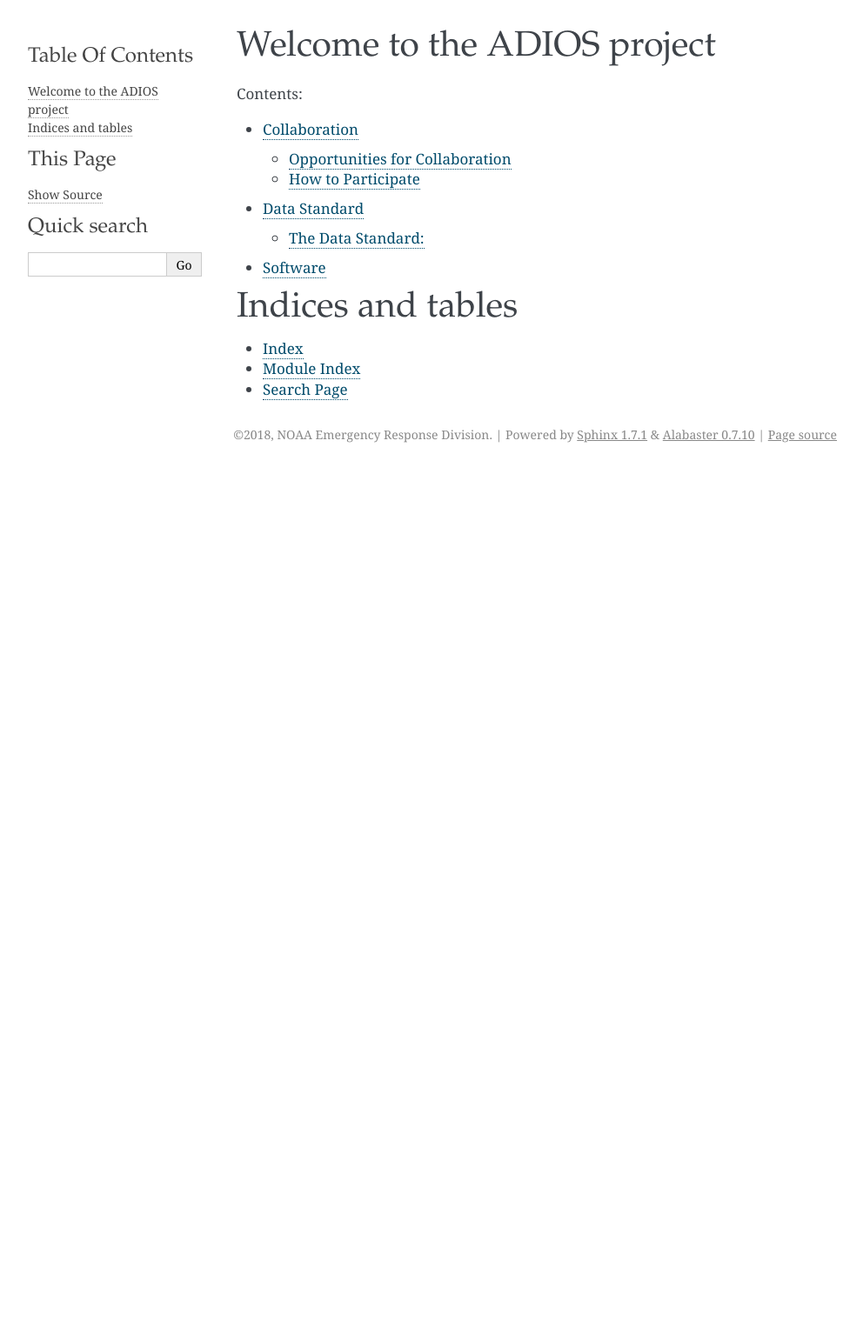
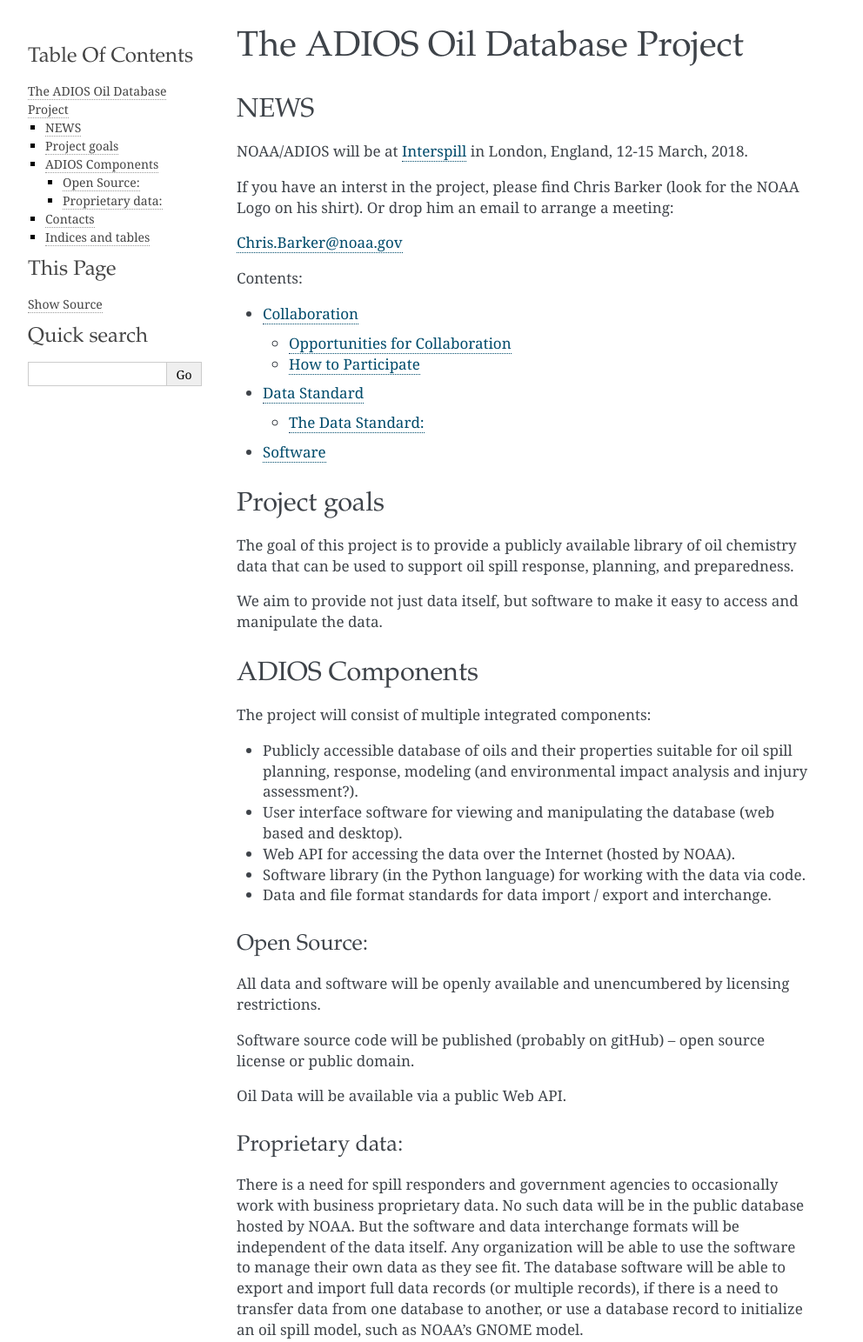
Before and after one commit to NOAA-ORR-ERD/ADIOS, a plain HTML site: page index.html in a window 1280 px wide. Shown: the top 1543 px of the page at 87% size, without its empty margins (148-1140 px from the left). Before the commit the page ends 800 px from the top, so only its background shows below. Drawn offline with nearby package versions, Linux system fonts and the light colour scheme; some packages are replaced by stand-ins of ours.

Commit message:
added some real content to the main page

```diff
--- a/index.html
+++ b/index.html
@@ -6,7 +6,7 @@
   <head>
     <meta http-equiv="X-UA-Compatible" content="IE=Edge" />
     <meta http-equiv="Content-Type" content="text/html; charset=utf-8" />
-    <title>Welcome to the ADIOS project &#8212; ADIOS 0.1 documentation</title>
+    <title>The ADIOS Oil Database Project &#8212; ADIOS 0.1 documentation</title>
     <link rel="stylesheet" href="_static/alabaster.css" type="text/css" />
     <link rel="stylesheet" href="_static/pygments.css" type="text/css" />
     <script type="text/javascript" src="_static/documentation_options.js"></script>
@@ -31,8 +31,13 @@
         <div class="bodywrapper">
           <div class="body" role="main">
 
-  <div class="section" id="welcome-to-the-adios-project">
-<h1>Welcome to the ADIOS project<a class="headerlink" href="#welcome-to-the-adios-project" title="Permalink to this headline">¶</a></h1>
+  <div class="section" id="the-adios-oil-database-project">
+<h1>The ADIOS Oil Database Project<a class="headerlink" href="#the-adios-oil-database-project" title="Permalink to this headline">¶</a></h1>
+<div class="section" id="news">
+<h2>NEWS<a class="headerlink" href="#news" title="Permalink to this headline">¶</a></h2>
+<p>NOAA/ADIOS will be at <a class="reference external" href="https://www.interspillevent.com/">Interspill</a> in London, England, 12-15 March, 2018.</p>
+<p>If you have an interst in the project, please find Chris Barker (look for the NOAA Logo on his shirt). Or drop him an email to arrange a meeting:</p>
+<p><a class="reference external" href="mailto:Chris&#46;Barker&#37;&#52;&#48;noaa&#46;gov">Chris<span>&#46;</span>Barker<span>&#64;</span>noaa<span>&#46;</span>gov</a></p>
 <div class="toctree-wrapper compound">
 <p class="caption"><span class="caption-text">Contents:</span></p>
 <ul>
@@ -49,13 +54,47 @@
 </ul>
 </div>
 </div>
+<div class="section" id="project-goals">
+<h2>Project goals<a class="headerlink" href="#project-goals" title="Permalink to this headline">¶</a></h2>
+<p>The goal of this project is to provide a publicly available library of oil chemistry data that can be used to support oil spill response, planning, and preparedness.</p>
+<p>We aim to provide not just data itself, but software to make it easy to access and manipulate the data.</p>
+</div>
+<div class="section" id="adios-components">
+<h2>ADIOS Components<a class="headerlink" href="#adios-components" title="Permalink to this headline">¶</a></h2>
+<p>The project will consist of multiple integrated components:</p>
+<ul class="simple">
+<li>Publicly accessible database of oils and their properties suitable for oil spill planning, response, modeling (and environmental impact analysis and injury assessment?).</li>
+<li>User interface software for viewing and manipulating the database (web based and desktop).</li>
+<li>Web API for accessing the data over the Internet (hosted by NOAA).</li>
+<li>Software library (in the Python language) for working with the data via code.</li>
+<li>Data and file format standards for data import / export and interchange.</li>
+</ul>
+<div class="section" id="open-source">
+<h3>Open Source:<a class="headerlink" href="#open-source" title="Permalink to this headline">¶</a></h3>
+<p>All data and software will be openly available and unencumbered by licensing restrictions.</p>
+<p>Software source code will be published (probably on gitHub) – open source license or public domain.</p>
+<p>Oil Data will be available via a public Web API.</p>
+</div>
+<div class="section" id="proprietary-data">
+<h3>Proprietary data:<a class="headerlink" href="#proprietary-data" title="Permalink to this headline">¶</a></h3>
+<p>There is a need for spill responders and government agencies to occasionally work with business proprietary data. No such data will be in the public database hosted by NOAA. But the software and data interchange formats will be independent of the data itself. Any organization will be able to use the software to manage their own data as they see fit. The database software will be able to export and import full data records (or multiple records), if there is a need to transfer data from one database to another, or use a database record to initialize an oil spill model, such as NOAA’s GNOME model.</p>
+</div>
+</div>
+<div class="section" id="contacts">
+<h2>Contacts<a class="headerlink" href="#contacts" title="Permalink to this headline">¶</a></h2>
+<p>For collaboration opportunities and project level information:</p>
+<p><a class="reference external" href="mailto:Chris&#46;Barker&#37;&#52;&#48;noaa&#46;gov">Chris<span>&#46;</span>Barker<span>&#64;</span>noaa<span>&#46;</span>gov</a></p>
+<p>For oil chemistry / assay questions:</p>
+<p><a class="reference external" href="mailto:Robert&#46;Jones&#37;&#52;&#48;noaa&#46;gov">Robert<span>&#46;</span>Jones<span>&#64;</span>noaa<span>&#46;</span>gov</a></p>
+</div>
 <div class="section" id="indices-and-tables">
-<h1>Indices and tables<a class="headerlink" href="#indices-and-tables" title="Permalink to this headline">¶</a></h1>
+<h2>Indices and tables<a class="headerlink" href="#indices-and-tables" title="Permalink to this headline">¶</a></h2>
 <ul class="simple">
 <li><a class="reference internal" href="genindex.html"><span class="std std-ref">Index</span></a></li>
 <li><a class="reference internal" href="py-modindex.html"><span class="std std-ref">Module Index</span></a></li>
 <li><a class="reference internal" href="search.html"><span class="std std-ref">Search Page</span></a></li>
 </ul>
+</div>
 </div>
 
 
@@ -66,8 +105,18 @@
         <div class="sphinxsidebarwrapper">
   <h3><a href="#">Table Of Contents</a></h3>
   <ul>
-<li><a class="reference internal" href="#">Welcome to the ADIOS project</a></li>
+<li><a class="reference internal" href="#">The ADIOS Oil Database Project</a><ul>
+<li><a class="reference internal" href="#news">NEWS</a></li>
+<li><a class="reference internal" href="#project-goals">Project goals</a></li>
+<li><a class="reference internal" href="#adios-components">ADIOS Components</a><ul>
+<li><a class="reference internal" href="#open-source">Open Source:</a></li>
+<li><a class="reference internal" href="#proprietary-data">Proprietary data:</a></li>
+</ul>
+</li>
+<li><a class="reference internal" href="#contacts">Contacts</a></li>
 <li><a class="reference internal" href="#indices-and-tables">Indices and tables</a></li>
+</ul>
+</li>
 </ul>
 <div class="relations">
 <h3>Related Topics</h3>
```
Also changed, not shown: searchindex.js (+1 -1 lines), _sources/index.rst.txt, 1 other file.
